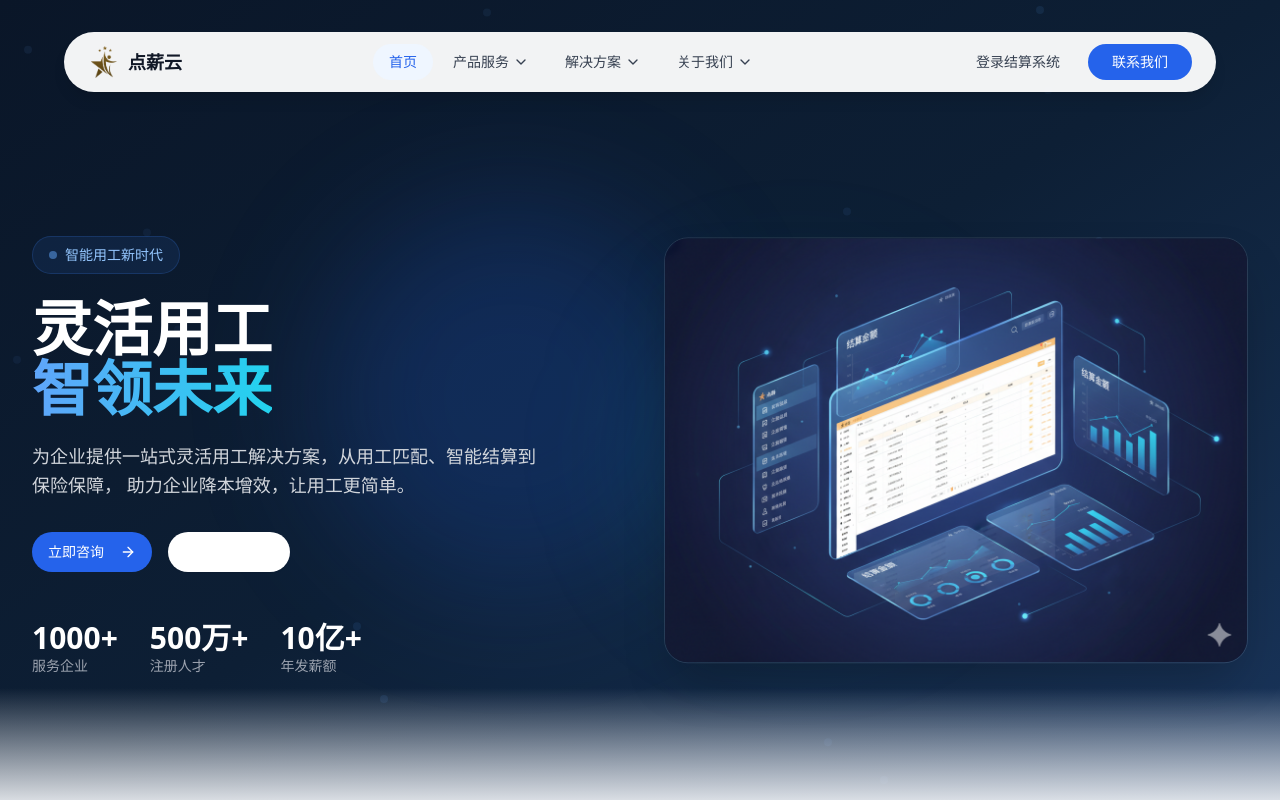
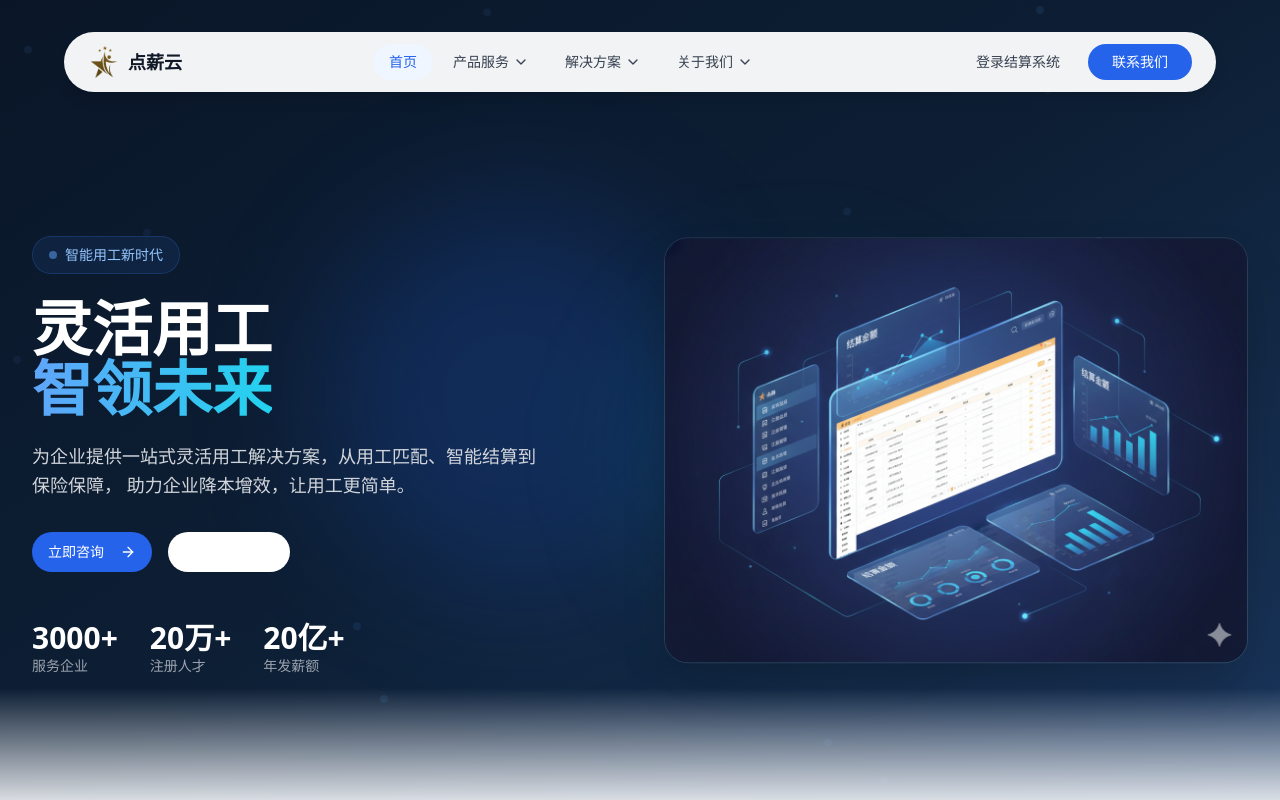
Before and after one commit to wangz1yu/dianxinv1, a React (Vite) app: page / in a window 1280 px wide. Shown: the top 800 px of the page. Built offline with nearby package versions, Linux system fonts and the light colour scheme.

Commit message:
修改文案

```diff
--- a/src/sections/Hero.tsx
+++ b/src/sections/Hero.tsx
@@ -103,9 +103,9 @@ export default function Hero() {
               className="flex gap-8 mt-12"
             >
               {[
-                { value: '1000+', label: '服务企业' },
-                { value: '500万+', label: '注册人才' },
-                { value: '10亿+', label: '年发薪额' },
+                { value: '3000+', label: '服务企业' },
+                { value: '20万+', label: '注册人才' },
+                { value: '20亿+', label: '年发薪额' },
               ].map((stat, index) => (
                 <div key={index}>
                   <div className="text-2xl md:text-3xl font-bold text-white">{stat.value}</div>
```
